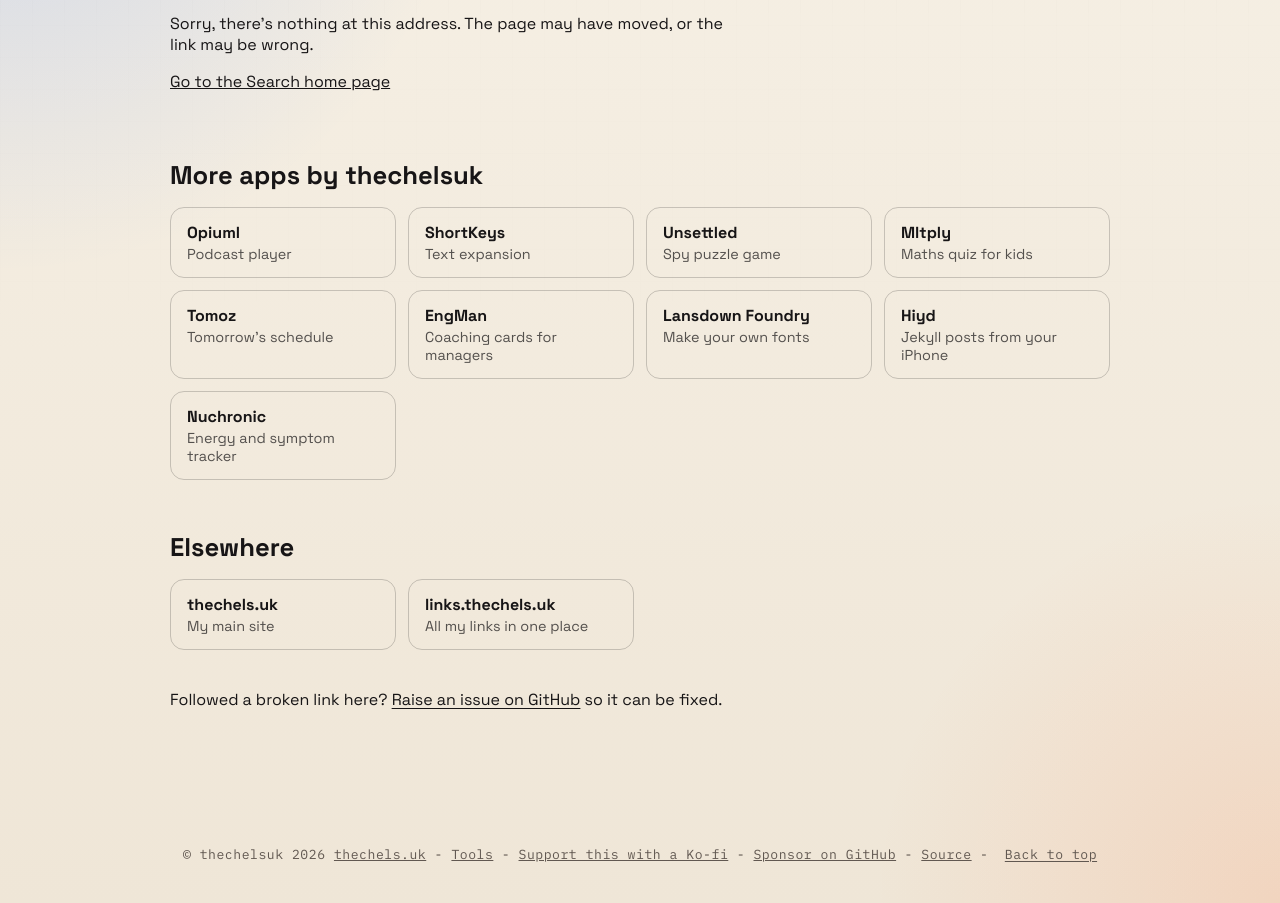
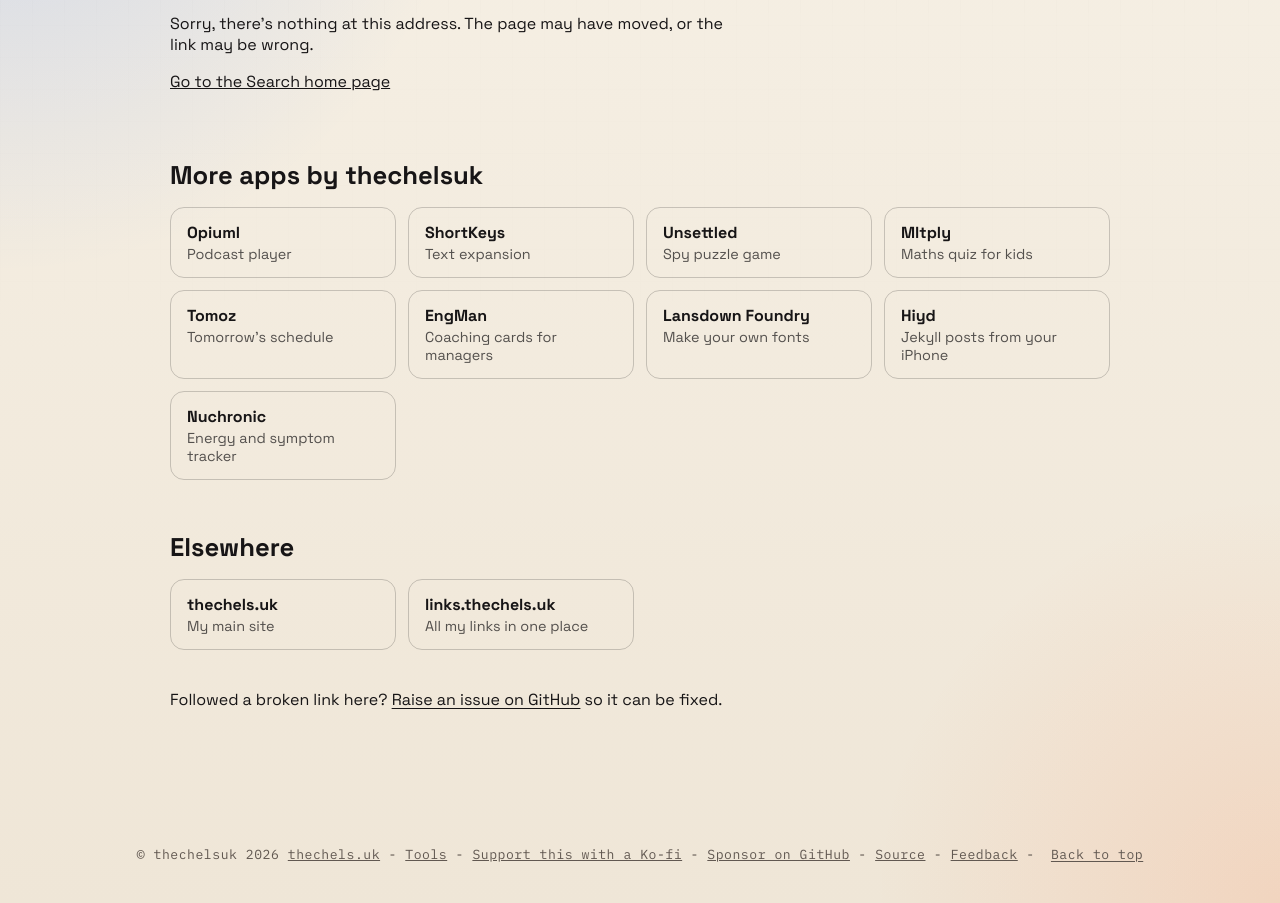
Before and after one commit to thechelsuk/uk.thechels.search, a plain HTML site: page 404.html in a window 1280 px wide. Shown: the part 199-1102 px from the top of the page. Drawn offline with Linux system fonts and the light colour scheme.

Commit message:
feat: Feedback link in the footer

```diff
--- a/404.html
+++ b/404.html
@@ -101,7 +101,7 @@
                         <a href="https://tools.thechels.uk">Tools</a> -
                         <a href="https://ko-fi.com/thechelsuk">Support this with a Ko-fi</a> -
                         <a href="https://github.com/sponsors/thechelsuk">Sponsor on GitHub</a> -
-                        <a href="https://github.com/thechelsuk/uk.thechels.search">Source</a> -
+                        <a href="https://github.com/thechelsuk/uk.thechels.search">Source</a> - <a href="https://github.com/thechelsuk/uk.thechels.search/issues/new/choose">Feedback</a> -
                         <a href="#top" class="back-to-top">Back to top</a>
                     </p>
                 </footer>
```
Also changed, not shown: index.html (+1 -1 lines).
